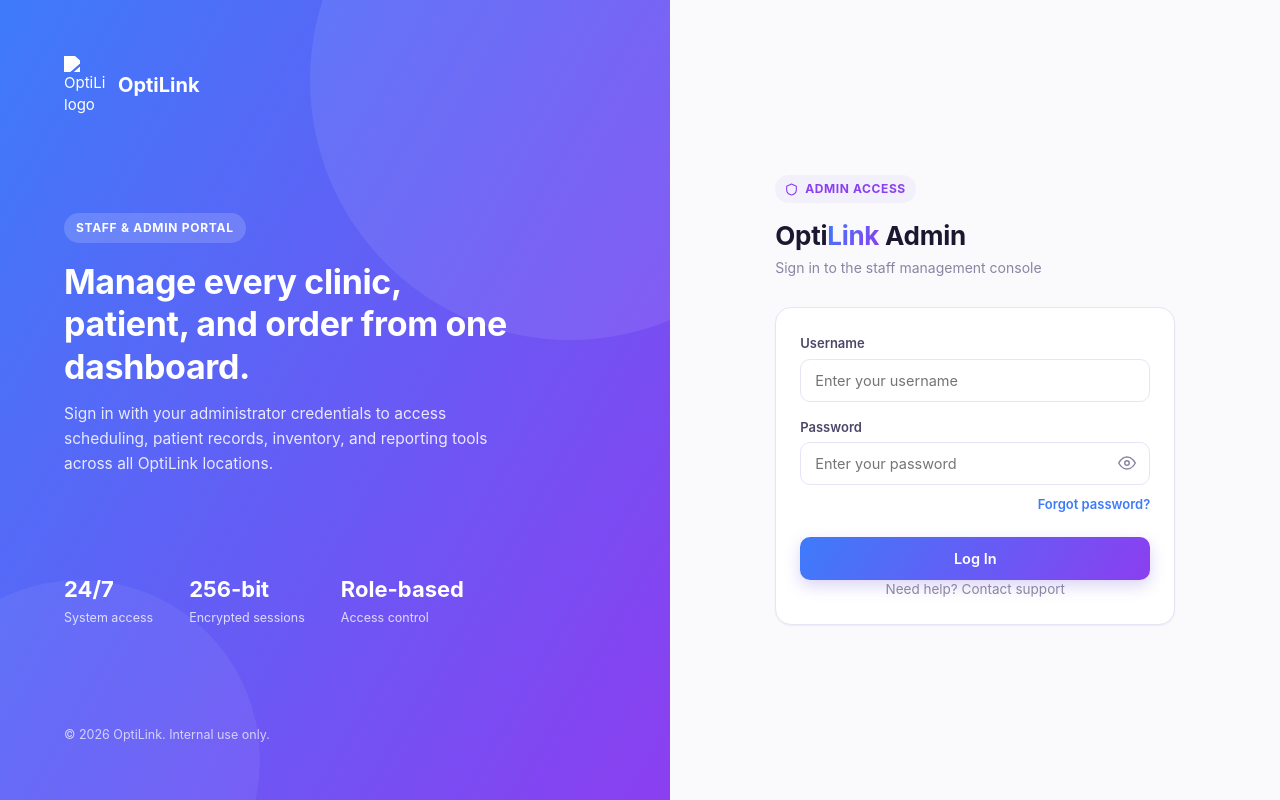
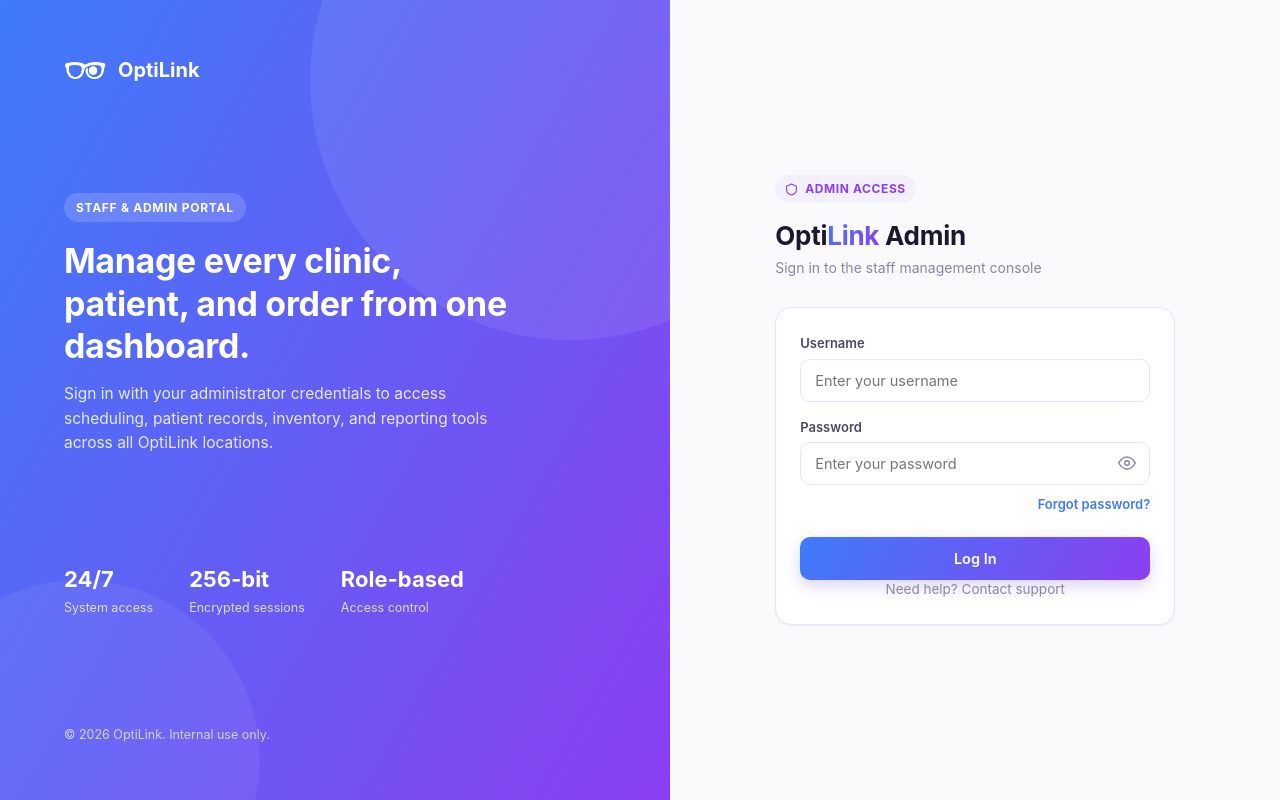
Before and after one commit to Exia-08/optilink-app, a website: page admin_public/admin-login.html in a window 1280 px wide. Drawn offline with Linux system fonts and the light colour scheme.

Commit message:
Update admin-login.html

```diff
--- a/admin_public/admin-login.html
+++ b/admin_public/admin-login.html
@@ -368,7 +368,7 @@
     <div id="app">
         <div class="showcase">
             <div class="showcase-top">
-                <img src="images/OptilinkLogo.png" alt="OptiLink logo">
+                <img src="/images/OptilinkLogo.png" alt="OptiLink logo">
                 <span>OptiLink</span>
             </div>
             <div class="showcase-mid">
@@ -422,8 +422,6 @@
                             <span id="loginBtnText">Log In</span>
                         </button>
                     </form>
-
-
 
                     <div class="signup-row">
                         Need help? <a href="#" onclick="showToast('Contact system administrator')">Contact support</a>
```
